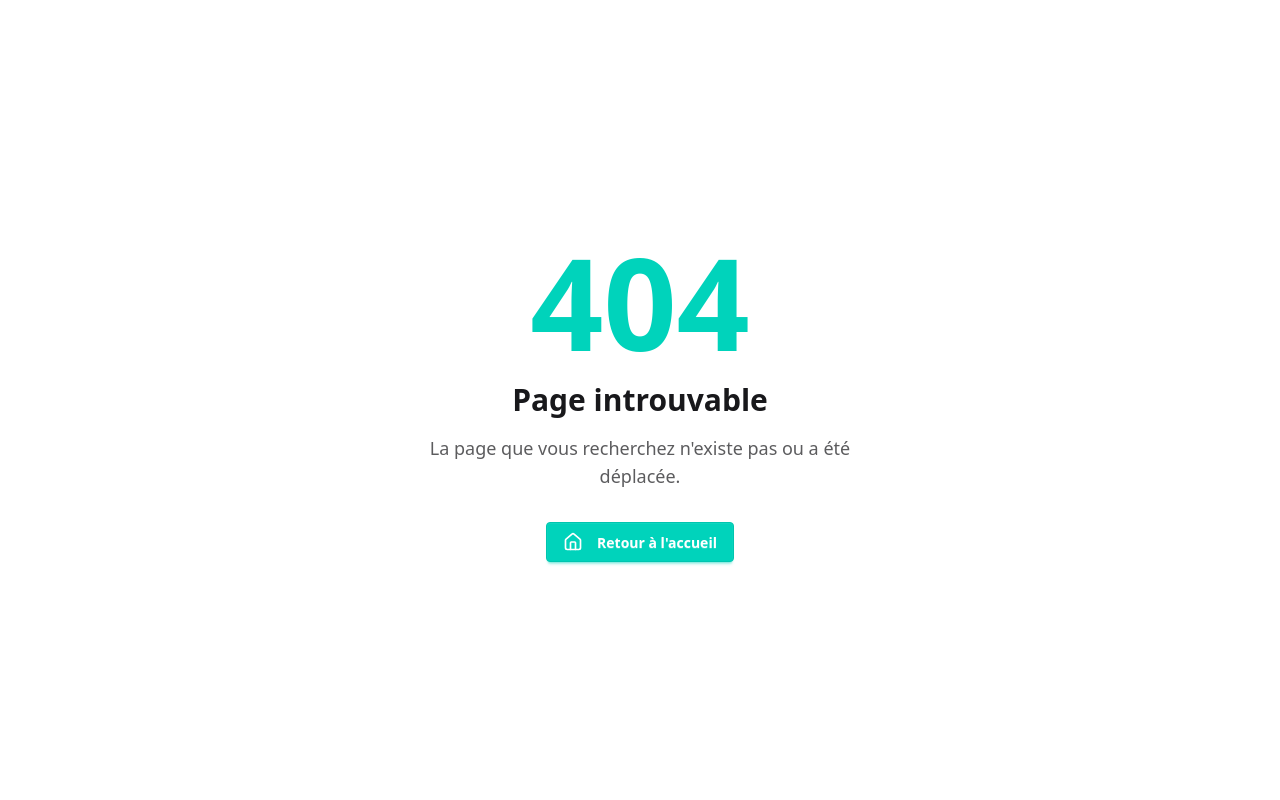
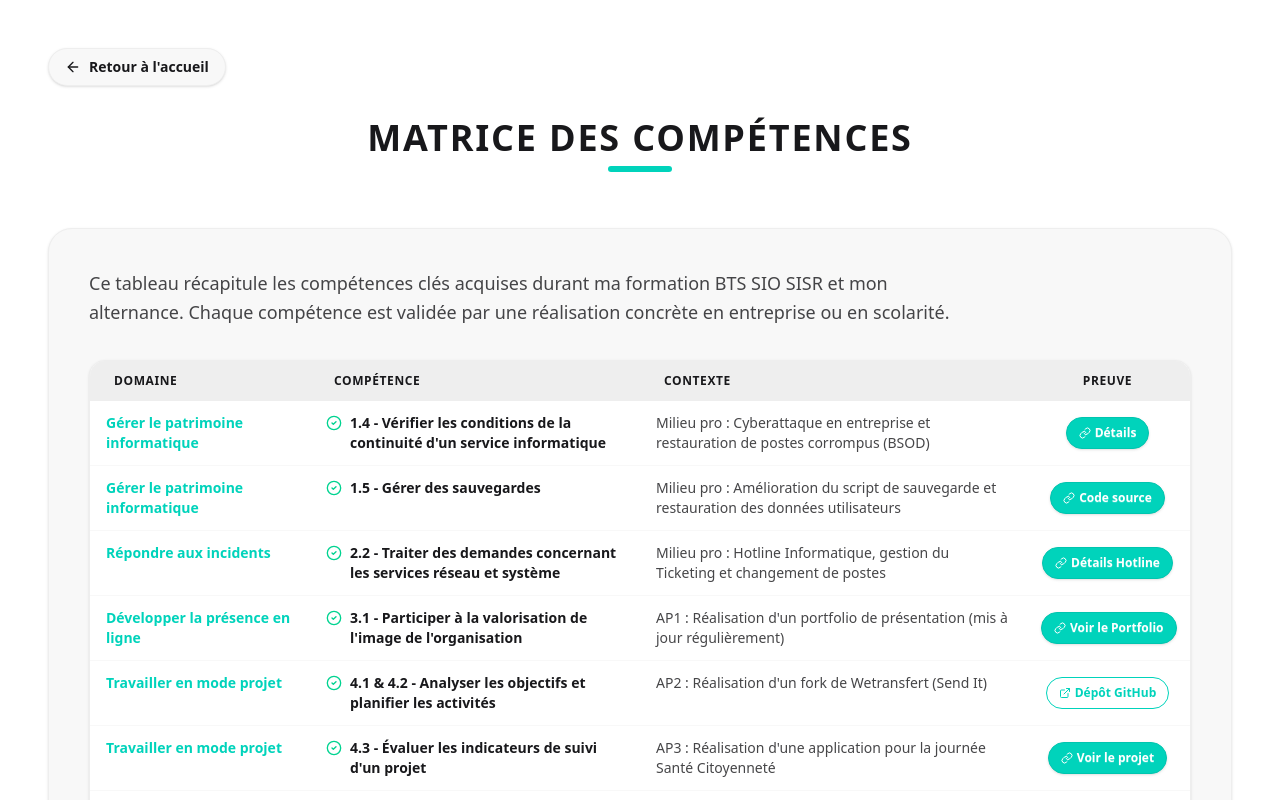
Before and after one commit to TheRinzler65/Portfolio, a React (Vite) app: page /competences in a window 1280 px wide. Before the commit this address had no page. Shown: the top 800 px of the page. Built offline with nearby package versions, Linux system fonts and the light colour scheme.

Commit message:
ajout de la page "Compétences" + info

```diff
--- a/src/App.tsx
+++ b/src/App.tsx
@@ -11,15 +11,16 @@ import MiscProjects from "./components/MiscProjects";
 import VeilleTechno from "./components/VeilleTechno";
 import ScrollToTop from "./components/ScrollToTop";
 import NotFound from "./components/NotFound";
+import Competences from "./components/Competences";
 
 const MainLayout = () => (
   <>
-    <div className="p-5 md:px-[15%]">
+    <div className="p-5 md:px-">
       <Navbar />
       <Home />
     </div>
     <About />
-    <div className="p-5 md:px-[15%]">
+    <div className="p-5 md:px-">
       <Experiences />
       <Projects />
     </div>
@@ -38,6 +39,7 @@ export default function App() {
         <Route path="/project/:id" element={<ProjectDetails />} />
         <Route path="/divers" element={<MiscProjects />} />
         <Route path="/veille" element={<VeilleTechno />} />
+        <Route path="/competences" element={<Competences />} />
 
         <Route path="*" element={<NotFound />} />
       </Routes>
--- /dev/null
+++ b/src/components/Competence.tsx
@@ -0,0 +1,51 @@
+import { CheckCircle2, ExternalLink, Link as LinkIcon } from "lucide-react";
+import { Link } from "react-router-dom";
+import type { Skill } from "../data/competences";
+
+interface Props {
+  item: Skill;
+}
+
+const Competence = ({ item }: Props) => {
+  return (
+    <tr className="hover:bg-base-200/50 transition-colors border-b border-base-200">
+      <td className="py-3 px-2 md:px-4 font-bold text-accent text-xs md:text-sm align-top break-words">
+        {item.domain}
+      </td>
+      <td className="py-3 px-2 md:px-4 align-top break-words">
+        <div className="flex items-start gap-2">
+          <CheckCircle2 className="w-4 h-4 text-success flex-shrink-0 mt-0.5 hidden sm:block" />
+          <span className="font-semibold text-xs md:text-sm">{item.skill}</span>
+        </div>
+      </td>
+      <td className="py-3 px-2 md:px-4 opacity-80 font-medium text-xs md:text-sm align-top break-words">
+        {item.context}
+      </td>
+      <td className="py-3 px-2 md:px-4 text-center align-middle">
+        {item.isExternal ? (
+          <a
+            href={item.proofLink}
+            target="_blank"
+            rel="noopener noreferrer"
+            className="btn btn-xs md:btn-sm btn-outline btn-accent rounded-full gap-1 whitespace-nowrap"
+          >
+            <ExternalLink className="w-3 h-3" />
+            <span className="hidden lg:inline">{item.proofText}</span>
+            <span className="lg:hidden">Lien</span>
+          </a>
+        ) : (
+          <Link
+            to={item.proofLink}
+            className="btn btn-xs md:btn-sm btn-accent text-white rounded-full gap-1 shadow-sm whitespace-nowrap"
+          >
+            <LinkIcon className="w-3 h-3" />
+            <span className="hidden lg:inline">{item.proofText}</span>
+            <span className="lg:hidden">Voir</span>
+          </Link>
+        )}
+      </td>
+    </tr>
+  );
+};
+
+export default Competence;
--- /dev/null
+++ b/src/components/Competences.tsx
@@ -0,0 +1,64 @@
+import Title from "./Title";
+import { ArrowLeft } from "lucide-react";
+import { Link } from "react-router-dom";
+import { skillsData } from "../data/competences";
+import Competence from "./Competence";
+
+const Competences = () => {
+  return (
+    <div
+      className="py-8 md:py-12 px-4 md:px-8 lg:px-12 w-full"
+      id="Competences"
+    >
+      <Link
+        to="/"
+        className="inline-flex items-center gap-2 px-4 py-2 rounded-full bg-base-200 hover:bg-base-300 transition-colors mb-8 text-sm font-semibold shadow-sm border border-base-300 w-fit"
+      >
+        <ArrowLeft className="w-4 h-4" />
+        <span className="hidden sm:inline">Retour à l'accueil</span>
+        <span className="sm:hidden">Retour</span>
+      </Link>
+
+      <Title title="Matrice des Compétences" />
+
+      <div className="mt-8 md:mt-12 bg-base-200 rounded-2xl md:rounded-3xl p-4 md:p-10 shadow-sm border border-base-300">
+        <div className="mb-6 md:mb-8 text-center md:text-left max-w-4xl">
+          <p className="text-sm md:text-lg opacity-80 leading-relaxed">
+            Ce tableau récapitule les compétences clés acquises durant ma
+            formation BTS SIO SISR et mon alternance. Chaque compétence est
+            validée par une réalisation concrète en entreprise ou en scolarité.
+          </p>
+        </div>
+
+        <div className="w-full bg-base-100 rounded-xl md:rounded-2xl border border-base-300 shadow-sm overflow-hidden">
+          <table className="w-full table-fixed text-left">
+            <thead className="bg-base-300 text-base-content text-xs uppercase tracking-wider">
+              <tr>
+                {/* Ajustement des largeurs ici pour laisser respirer les boutons */}
+                <th className="py-3 px-2 md:px-6 w-[25%] md:w-[20%]">
+                  Domaine
+                </th>
+                <th className="py-3 px-2 md:px-6 w-[30%] md:w-[30%]">
+                  Compétence
+                </th>
+                <th className="py-3 px-2 md:px-6 w-[25%] md:w-[35%]">
+                  Contexte
+                </th>
+                <th className="py-3 px-2 md:px-6 w-[20%] md:w-[15%] text-center">
+                  Preuve
+                </th>
+              </tr>
+            </thead>
+            <tbody>
+              {skillsData.map((item) => (
+                <Competence key={item.id} item={item} />
+              ))}
+            </tbody>
+          </table>
+        </div>
+      </div>
+    </div>
+  );
+};
+
+export default Competences;
--- a/src/components/Navbar.tsx
+++ b/src/components/Navbar.tsx
@@ -1,10 +1,10 @@
 import { useState } from "react";
-import { Container, Menu, X, Rss, Mail } from "lucide-react";
+import { Container, Menu, X, Rss, Mail, Book } from "lucide-react";
 import { Link, useLocation } from "react-router-dom";
 
 const Navbar = () => {
   const [isOpen, setIsOpen] = useState(false);
-  const location = useLocation(); // Permet de savoir sur quelle page on est
+  const location = useLocation();
 
   const toggleMenu = () => setIsOpen(!isOpen);
 
@@ -23,7 +23,6 @@ const Navbar = () => {
     { href: "/#Projects", label: "Projets" },
   ];
 
-  // Fonction pour gérer le scroll doux si on est déjà sur la page d'accueil
   const handleNavClick = (href: string) => {
     if (location.pathname === "/" && href.startsWith("/#")) {
       const element = document.querySelector(href.substring(1));
@@ -50,7 +49,6 @@ const Navbar = () => {
             </Link>
           </div>
 
-          {/* DESKTOP MENU */}
           <div className="hidden md:flex space-x-2 items-center">
             {navLinks.map((link) => (
               <a
@@ -66,6 +64,16 @@ const Navbar = () => {
             <div className="h-6 w-px bg-base-300 mx-2"></div>
 
             <Link
+              to="/competences"
+              className="btn btn-sm btn-ghost hover:bg-base-200 gap-2 font-normal"
+            >
+              <Book className="w-4 h-4 text-accent" />
+              Compétences
+            </Link>
+
+            <div className="h-6 w-px bg-base-300 mx-2"></div>
+
+            <Link
               to="/veille"
               className="btn btn-sm btn-ghost hover:bg-base-200 gap-2 font-normal"
             >
@@ -73,7 +81,6 @@ const Navbar = () => {
               Veille
             </Link>
 
-            {/* LE fameux bouton amélioré */}
             <button
               onClick={openModal}
               className="btn btn-sm btn-accent rounded-full text-white px-5 shadow-lg hover:shadow-accent/50 hover:scale-105 transition-all duration-300 ml-2"
@@ -110,6 +117,14 @@ const Navbar = () => {
                 {link.label}
               </a>
             ))}
+            <Link
+              to="/competences"
+              onClick={() => setIsOpen(false)}
+              className="flex items-center px-4 py-3 rounded-xl hover:bg-base-100 gap-3"
+            >
+              <Rss className="w-5 h-5 text-accent" />
+              Compétences
+            </Link>
             <div className="divider my-1"></div>
             <Link
               to="/veille"
--- /dev/null
+++ b/src/data/competences.ts
@@ -0,0 +1,102 @@
+export interface Skill {
+  id: number;
+  domain: string;
+  skill: string;
+  context: string;
+  proofText: string;
+  proofLink: string;
+  isExternal: boolean;
+}
+
+export const skillsData: Skill[] = [
+  {
+    id: 1,
+    domain: "Gérer le patrimoine informatique",
+    skill:
+      "1.4 - Vérifier les conditions de la continuité d'un service informatique",
+    context:
+      "Milieu pro : Cyberattaque en entreprise et restauration de postes corrompus (BSOD)",
+    proofText: "Détails",
+    proofLink: "/divers",
+    isExternal: false,
+  },
+  {
+    id: 2,
+    domain: "Gérer le patrimoine informatique",
+    skill: "1.5 - Gérer des sauvegardes",
+    context:
+      "Milieu pro : Amélioration du script de sauvegarde et restauration des données utilisateurs",
+    proofText: "Code source",
+    proofLink: "/divers",
+    isExternal: false,
+  },
+  {
+    id: 3,
+    domain: "Répondre aux incidents",
+    skill:
+      "2.2 - Traiter des demandes concernant les services réseau et système",
+    context:
+      "Milieu pro : Hotline Informatique, gestion du Ticketing et changement de postes",
+    proofText: "Détails Hotline",
+    proofLink: "/project/hotline",
+    isExternal: false,
+  },
+  {
+    id: 4,
+    domain: "Développer la présence en ligne",
+    skill: "3.1 - Participer à la valorisation de l'image de l'organisation",
+    context:
+      "AP1 : Réalisation d'un portfolio de présentation (mis à jour régulièrement)",
+    proofText: "Voir le Portfolio",
+    proofLink: "/",
+    isExternal: false,
+  },
+  {
+    id: 5,
+    domain: "Travailler en mode projet",
+    skill: "4.1 & 4.2 - Analyser les objectifs et planifier les activités",
+    context: "AP2 : Réalisation d'un fork de Wetransfert (Send It)",
+    proofText: "Dépôt GitHub",
+    proofLink: "https://github.com/",
+    isExternal: true,
+  },
+  {
+    id: 6,
+    domain: "Travailler en mode projet",
+    skill: "4.3 - Évaluer les indicateurs de suivi d'un projet",
+    context:
+      "AP3 : Réalisation d'une application pour la journée Santé Citoyenneté",
+    proofText: "Voir le projet",
+    proofLink: "/project/sante",
+    isExternal: false,
+  },
+  {
+    id: 7,
+    domain: "Mettre à disposition un service",
+    skill: "5.2 & 5.3 - Déployer un service et accompagner les utilisateurs",
+    context:
+      "Milieu pro : Projet Migration Windows 11 sur l'ensemble du parc informatique",
+    proofText: "Voir la migration",
+    proofLink: "/project/migration-w11",
+    isExternal: false,
+  },
+  {
+    id: 8,
+    domain: "Mettre à disposition un service",
+    skill: "5.2 - Déployer un service (Automatisation)",
+    context:
+      "Milieu pro : Création et amélioration de scripts PowerShell pour le déploiement d'applications",
+    proofText: "Voir le script",
+    proofLink: "/divers",
+    isExternal: false,
+  },
+  {
+    id: 9,
+    domain: "Organiser son développement",
+    skill: "6.2 - Mettre en œuvre des outils de veille informationnelle",
+    context: "Scolarité : Veille Technologique régulière",
+    proofText: "Voir ma veille",
+    proofLink: "/veille",
+    isExternal: false,
+  },
+];
```
